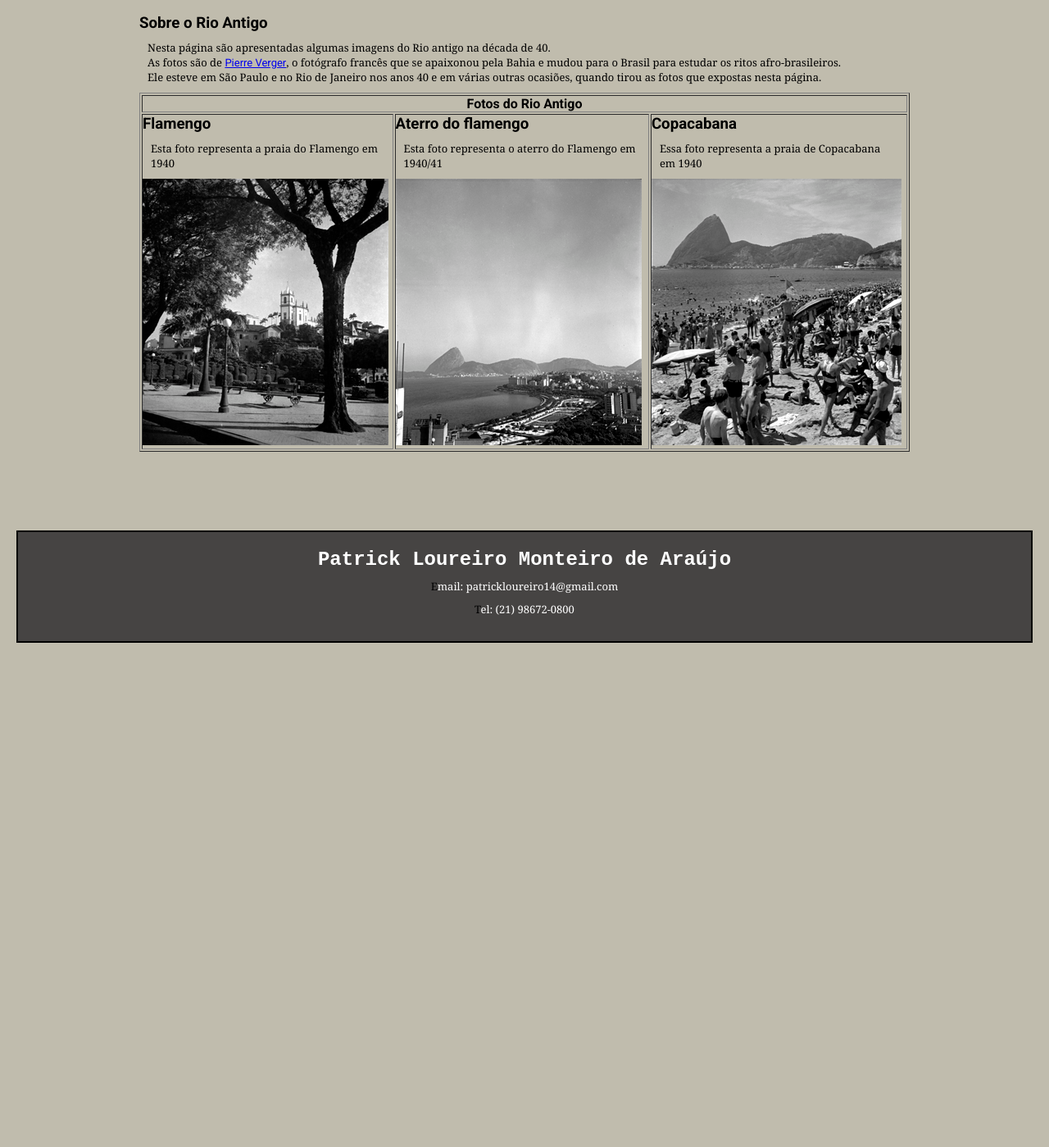
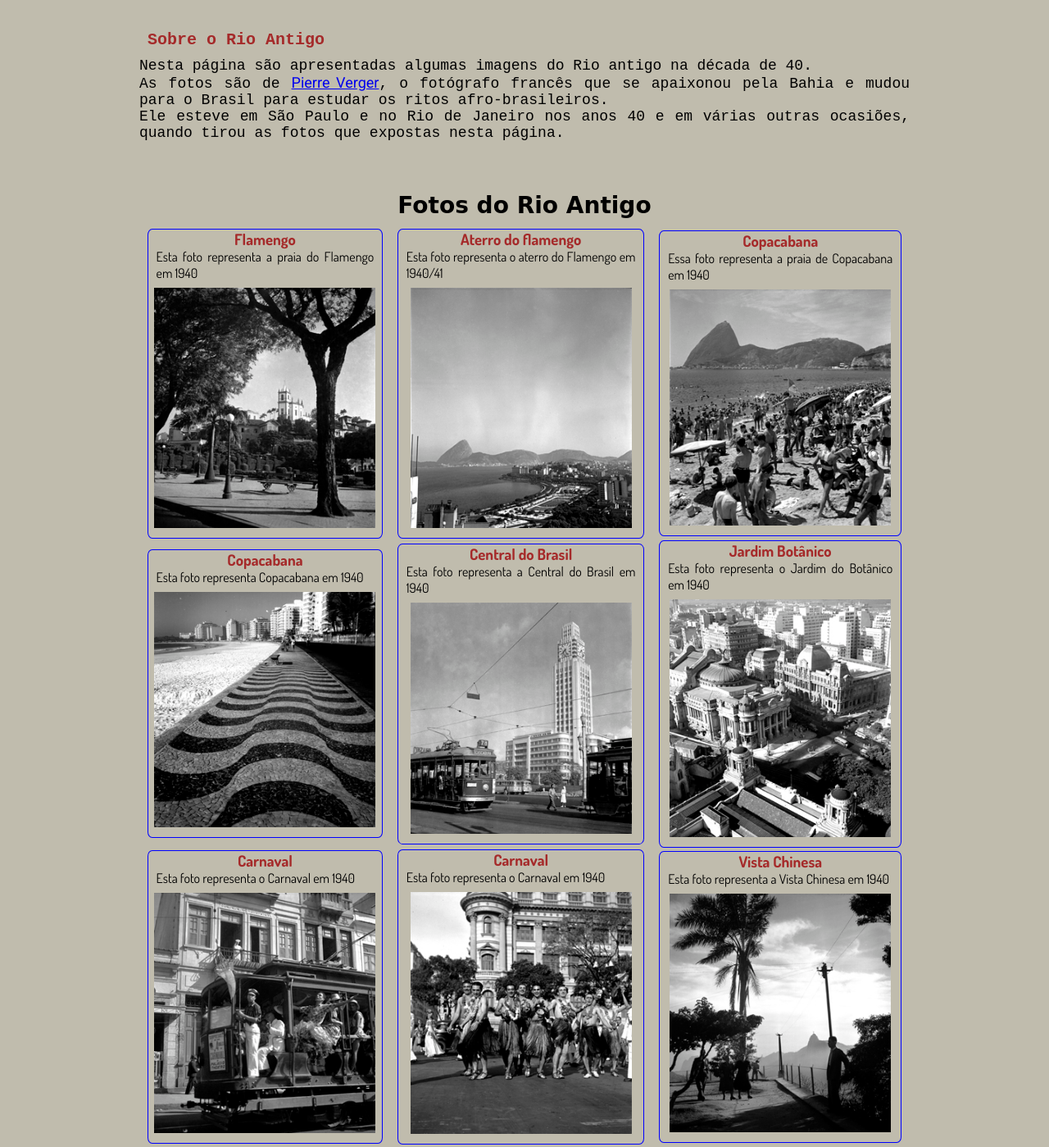
Before and after one commit to patrick140/RioAntigo, a plain HTML site: page fotos.html in a window 1280 px wide. Shown: the part 262-1661 px from the top of the page at 82% size. Before the commit the page ends 1066 px from the top, so only its background shows below. Drawn offline with Linux system fonts and the light colour scheme; a web font is replaced by a local one.

Commit message:
ajustes pagina de fotos

```diff
--- a/css/Meu_estilo.css
+++ b/css/Meu_estilo.css
@@ -11,11 +11,11 @@ body {
 }
 
 
-p{
+/* p{
     font-family: Georgia, 'Times New Roman', Times, serif;
     font-size: small;
     margin: 10px;
-}
+} */
 
 p::first-letter{
     color: black;
--- a/css/rioantigo.css
+++ b/css/rioantigo.css
@@ -1,8 +1,10 @@
-@import url('https://fonts.googleapis.com/css2?family=Arima:wght@100..700&family=Roboto:ital,wght@0,100..900;1,100..900&display=swap');
+@import url('https://fonts.googleapis.com/css2?family=Arima:wght@100..700&display=swap');
+@import url('https://fonts.googleapis.com/css2?family=Dosis:wght@200..800&display=swap');
+
 
 
 .titulo-principal {
-    font-family: 'arima', cursive;
+    font-family: 'Arima', cursive;
     color: rgb(81, 85, 70);
     margin: 20px 0;
     padding: 20px 0 0 0;
@@ -30,3 +32,62 @@
     padding: 5px 0 5px 0; /*padding: 5px 0;*/
     text-align: justify;
   }
+
+  .sobre-rio-antigo {
+    margin: 20px 0 30px 0;
+    padding: 10px 0;
+    box-sizing: content-box;
+
+  }
+  .sobre-rio-antigo h3 {
+    padding: 10px;
+    font-family: monospace;
+    font-size: 20px;
+    color: brown;
+  }
+  .sobre-rio-antigo p {
+    font-family: monospace;
+    font-size: 18px;
+    text-align: justify;
+  }
+  .conteudo-rio-antigo {
+    border:  1px solid blue;
+    border-radius: 2%;
+    width: 95%;
+  }
+
+  .conteudo-rio-antigo:hover {
+    border: 4px solid violet;
+  }
+
+  .conteudo-rio-antigo-cabecalho th {
+    padding-top: 20px;
+    padding-bottom: 10px;
+    font-family: 'arima', cursive;
+    font-size: 28px;
+  }
+
+  .conteudo-rio-antigo h3, .conteudo-rio-antigo p{
+    font-family: 'dosis', sans-serif;
+  }
+
+  .conteudo-rio-antigo h3 {
+    color: brown;
+    margin: 0 10px;
+    text-align: center;
+  }
+
+  .conteudo-rio-antigo p {
+    text-align: justify;
+    padding:  0 10px;
+  }
+
+  .conteudo-rio-antigo-img{
+    align-content: center;
+    margin: 8px 0;
+    text-align: center;
+  }
+
+  .conteudo-rio-antigo-img img {
+    width: 270px;
+  }
--- a/fotos.html
+++ b/fotos.html
@@ -8,6 +8,9 @@
     <link rel="stylesheet" href="css/menu_logo.css">
     <link rel="stylesheet" href="css/rioantigo.css">
     <link rel="shortcut icon" href="img/python_16.png">
+    <link rel="preconnect" href="https://fonts.googleapis.com">
+    <link rel="preconnect" href="https://fonts.gstatic.com" crossorigin>
+    <link href="https://fonts.googleapis.com/css2?family=Dosis:wght@200..800&display=swap" rel="stylesheet">
 
 </head>
 <body>
@@ -31,7 +34,7 @@
         <div class="titulo-principal">
             <h2>Rio Antigo</h2>
         </div>
-        <div>
+        <div class="sobre-rio-antigo">
             <h3>Sobre o Rio Antigo</h3>
             <p>Nesta página são apresentadas algumas imagens do Rio antigo na década de 40.<br>
                 As fotos são de <a href="https://www.pierreverger.org/" target="_blank">Pierre Verger</a>, o fotógrafo
@@ -41,38 +44,96 @@
         </div>
 
         <div>
-            <table border="1">
+            <table>
                 <thead>
-                    <tr>
+                    <tr class="conteudo-rio-antigo-cabecalho">
                         <th colspan="3">Fotos do Rio Antigo</th>
                     </tr>
                 </thead>
                 <tbody>
                     <tr>
                         <td>
-                            <div>
+                            <div class="conteudo-rio-antigo">
                                 <h3>Flamengo</h3>
                                 <p>Esta foto representa a praia do Flamengo em 1940</p>
-                                <div>
+                                <div class="conteudo-rio-antigo-img">
                                     <img src="img/rio-de-janeiro-flamengo-1940.jpg" alt="Praia do Flamengo">
                                 </div>
                             </div>
                         </td>
                         <td>
-                            <div>
+                            <div class="conteudo-rio-antigo">
                                 <h3>Aterro do flamengo</h3>
                                 <p>Esta foto representa o aterro do Flamengo em 1940/41</p>
-                                <div>
+                                <div class="conteudo-rio-antigo-img">
                                     <img src="img/aterro-do-flamengo-1940-41.jpg" alt="Aterro do flamengo 40/41">
                                 </div>
                             </div>
                         </td>
                         <td>
-                            <div>
+                            <div class="conteudo-rio-antigo">
                                 <h3>Copacabana</h3>
                                 <p>Essa foto representa a praia de Copacabana em 1940</p>
-                                <div>
+                                <div class="conteudo-rio-antigo-img">
                                     <img src="img/praia-copacabana-1940.jpg" alt="Praia de copacabana">
+                                </div>
+                            </div>
+                        </td>
+                    </tr>
+                    <tr>
+                        <td>
+                            <div class="conteudo-rio-antigo">
+                                <h3>Copacabana</h3>
+                                <p>Esta foto representa Copacabana em 1940</p>
+                                <div class="conteudo-rio-antigo-img">
+                                    <img src="img/copacabana-1940.jpg">
+                                </div>
+                            </div>
+                        </td>
+                        <td>
+                            <div class="conteudo-rio-antigo">
+                                <h3>Central do Brasil</h3>
+                                <p>Esta foto representa a Central do Brasil em 1940</p>
+                                <div class="conteudo-rio-antigo-img">
+                                    <img src="img/centra-brasil-1940.jpg">
+                                </div>
+                            </div>
+                        </td>
+                        <td>
+                            <div class="conteudo-rio-antigo">
+                                <h3>Jardim Botânico</h3>
+                                <p>Esta foto representa o Jardim do Botânico em 1940</p>
+                                <div class="conteudo-rio-antigo-img">
+                                    <img src="img/teatro-municipal-rj-1940.jpg">
+                                </div>
+                            </div>
+                        </td>
+                    </tr>
+                    <tr>
+                        <td>
+                            <div class="conteudo-rio-antigo">
+                                <h3>Carnaval</h3>
+                                <p>Esta foto representa o Carnaval em 1940</p>
+                                <div class="conteudo-rio-antigo-img">
+                                    <img src="img/carnaval-1940.jpg">
+                                </div>
+                            </div>
+                        </td>
+                        <td>
+                            <div class="conteudo-rio-antigo">
+                                <h3>Carnaval</h3>
+                                <p>Esta foto representa o Carnaval em 1940</p>
+                                <div class="conteudo-rio-antigo-img">
+                                    <img src="img/carnaval2-1940.jpg">
+                                </div>
+                            </div>
+                        </td>
+                        <td>
+                            <div class="conteudo-rio-antigo">
+                                <h3>Vista Chinesa</h3>
+                                <p>Esta foto representa a Vista Chinesa em 1940</p>
+                                <div class="conteudo-rio-antigo-img">
+                                    <img src="img/vista-chinesa-1940.jpg">
                                 </div>
                             </div>
                         </td>
```
